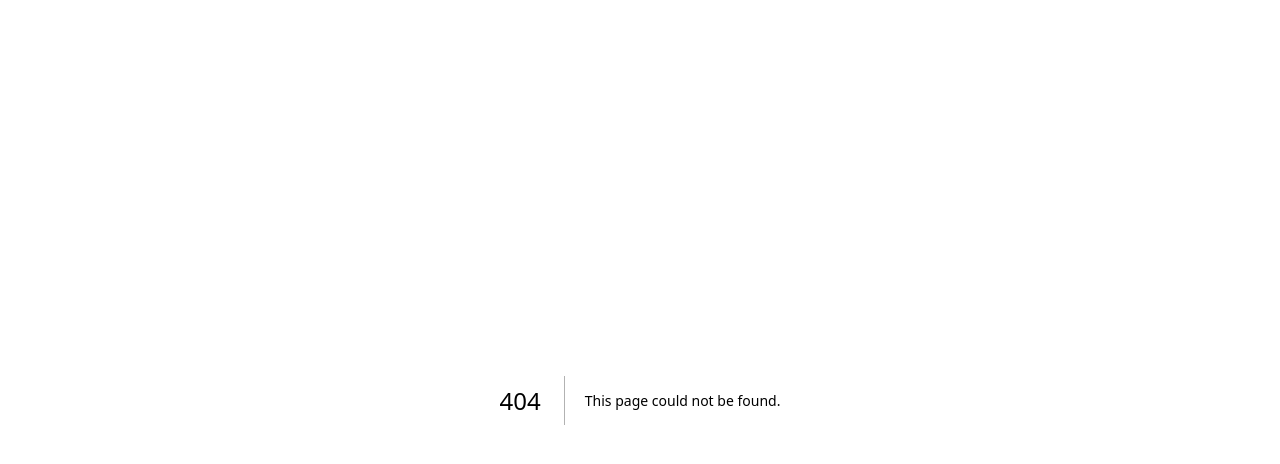
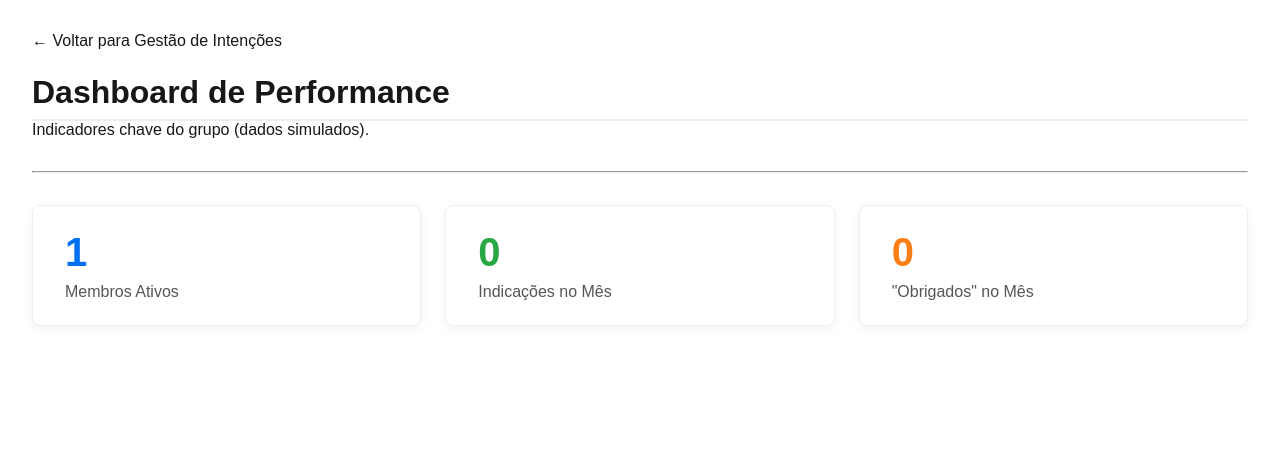
Before and after one commit to BrendoWise2/gestao-networking, a Next.js app: page /admin/dashboard in a window 1280 px wide. Before the commit this address had no page. Shown: the top 464 px of the page. Built offline with nearby package versions, Linux system fonts and the light colour scheme.

Commit message:
feat Cria Dashboard de Performance

```diff
--- /dev/null
+++ b/src/app/admin/dashboard/DashboardStats.tsx
@@ -0,0 +1,37 @@
+import styles from './dashboard.module.scss';
+
+const getDashboardData = async () => {
+
+    return {
+        totalMembers: 1,
+        totalReferrals: 0,
+        totalThankYous: 0,
+    };
+};
+
+
+export default async function DashboardStats() {
+
+    const stats = await getDashboardData();
+
+    return (
+        <div className={styles.statsGrid}>
+
+            <div className={styles.statCard}>
+                <p className={styles.statValue}>{stats.totalMembers}</p>
+                <p className={styles.statLabel}>Membros Ativos</p>
+            </div>
+
+
+            <div className={styles.statCard}>
+                <p className={styles.statValue}>{stats.totalReferrals}</p>
+                <p className={styles.statLabel}>Indicações no Mês</p>
+            </div>
+
+            <div className={styles.statCard}>
+                <p className={styles.statValue}>{stats.totalThankYous}</p>
+                <p className={styles.statLabel}>"Obrigados" no Mês</p>
+            </div>
+        </div>
+    );
+}
--- /dev/null
+++ b/src/app/admin/dashboard/dashboard.module.scss
@@ -0,0 +1,42 @@
+.statsGrid {
+    display: grid;
+    grid-template-columns: repeat(auto-fit, minmax(250px, 1fr));
+    gap: 1.5rem;
+    margin-top: 2rem;
+}
+
+.statCard {
+    background-color: #ffffff;
+    border: 1px solid #eee;
+    border-radius: 8px;
+    box-shadow: 0 4px 12px rgba(0, 0, 0, 0.05);
+    padding: 1.5rem 2rem;
+    transition: transform 0.2s ease-in-out;
+
+    &:hover {
+        transform: translateY(-5px);
+    }
+}
+
+.statValue {
+    font-size: 2.5rem;
+    font-weight: bold;
+    color: #0070f3;
+    /* Azul */
+    margin: 0;
+}
+
+.statLabel {
+    font-size: 1rem;
+    color: #555;
+    margin: 0;
+    margin-top: 0.5rem;
+}
+
+.statCard:nth-child(2) .statValue {
+    color: #28a745;
+}
+
+.statCard:nth-child(3) .statValue {
+    color: #fd7e14;
+}
--- /dev/null
+++ b/src/app/admin/dashboard/page.tsx
@@ -0,0 +1,24 @@
+import DashboardStats from './DashboardStats';
+import styles from '../admin.module.scss';
+import Link from 'next/link';
+import { Suspense } from 'react';
+
+export default function DashboardPage() {
+    return (
+        <main className={styles.adminPage}>
+
+            <Link href="/admin" style={{ textDecoration: 'none' }}>
+                &larr; Voltar para Gestão de Intenções
+            </Link>
+
+            <h1 style={{ marginTop: '1.5rem' }}>Dashboard de Performance</h1>
+            <p>Indicadores chave do grupo (dados simulados).</p>
+
+            <hr style={{ margin: '2rem 0' }} />
+
+            <Suspense fallback={<p>Carregando indicadores...</p>}>
+                <DashboardStats />
+            </Suspense>
+        </main>
+    );
+}
```
